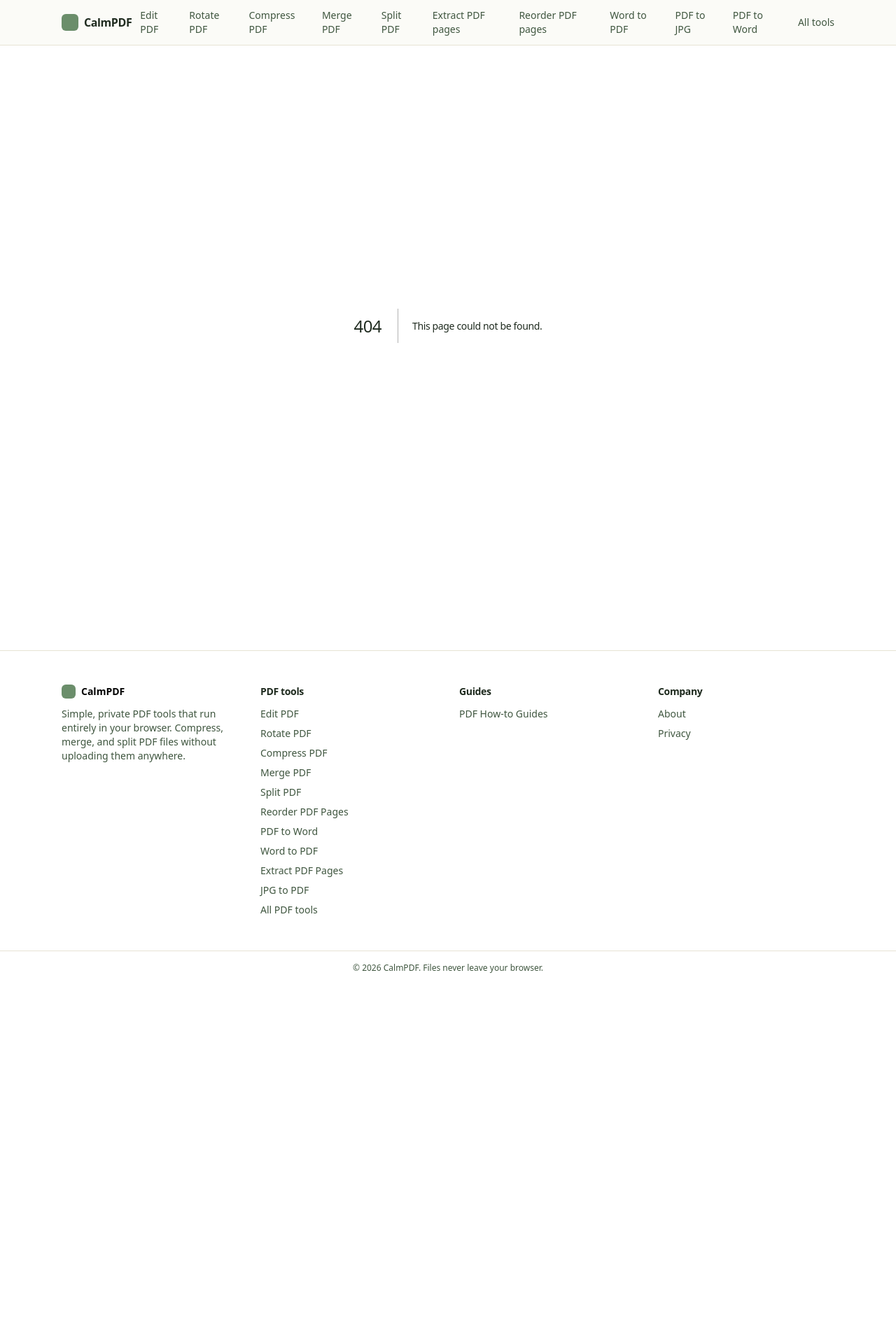
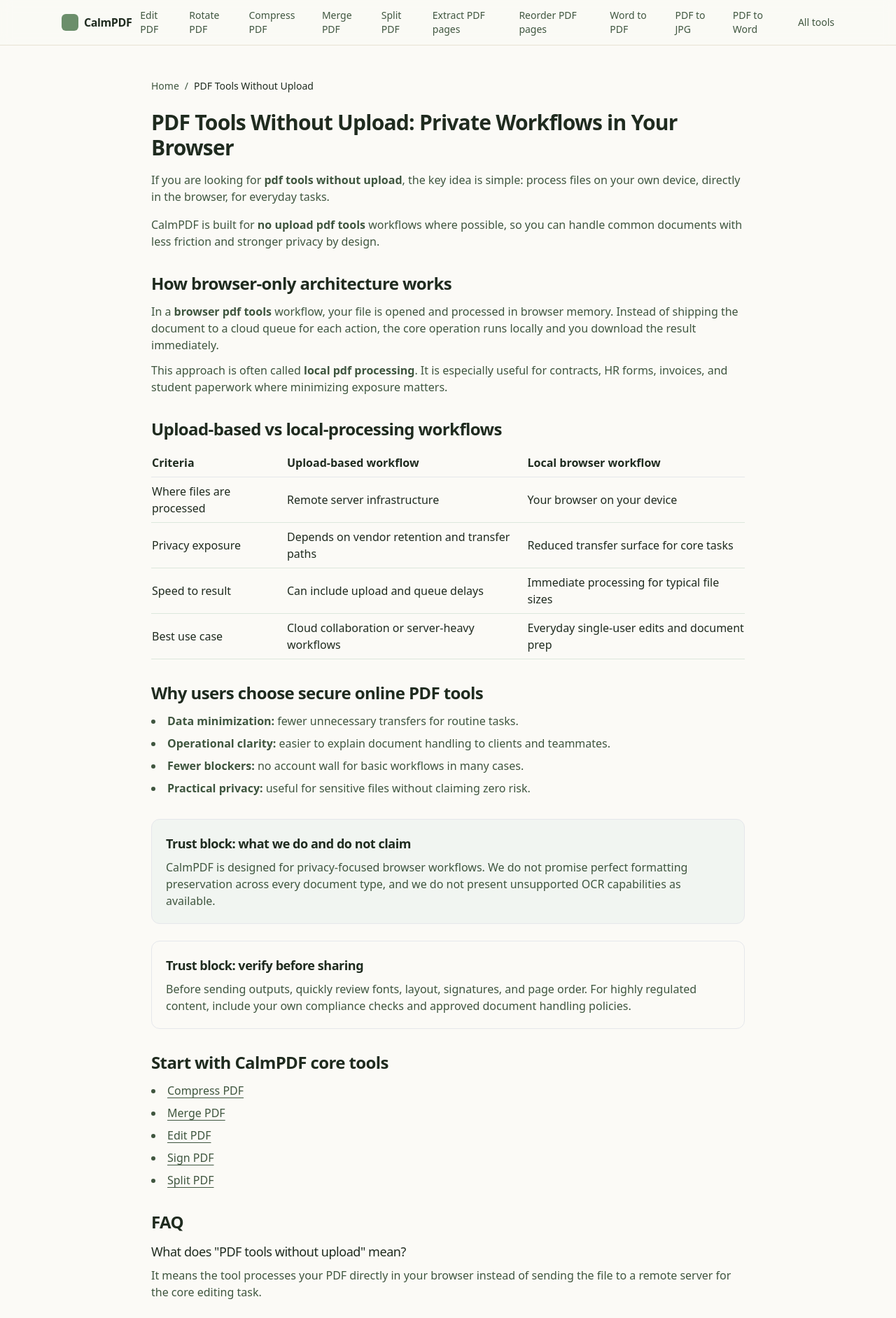
Before and after one commit to lorenzo-gu/calmpdf, a Next.js app: page /pdf-tools-without-upload in a window 1280 px wide. Before the commit this address had no page. Shown: the top 1883 px of the page at 70% size. Before the commit the page ends 1407 px from the top, so only its background shows below. Built offline with nearby package versions, Linux system fonts and the light colour scheme.

Commit message:
Add no-upload PDF tools pillar landing page

```diff
--- /dev/null
+++ b/src/app/pdf-tools-without-upload/page.tsx
@@ -0,0 +1,165 @@
+import type { Metadata } from "next";
+import Link from "next/link";
+import { SITE } from "@/lib/site";
+
+const PAGE_URL = `${SITE.url}/pdf-tools-without-upload`;
+
+const faqItems = [
+  {
+    question: "What does \"PDF tools without upload\" mean?",
+    answer:
+      "It means the tool processes your PDF directly in your browser instead of sending the file to a remote server for the core editing task.",
+  },
+  {
+    question: "Are no-upload PDF tools always 100% risk free?",
+    answer:
+      "No. They reduce exposure compared with upload-first workflows, but you should still review privacy policies and your own device security practices.",
+  },
+  {
+    question: "Can local browser PDF tools handle everyday tasks?",
+    answer:
+      "Yes. For common jobs like merge, split, compress, edit, and sign, browser-based workflows are usually enough for personal and business use.",
+  },
+  {
+    question: "Do browser PDF tools preserve every complex layout perfectly?",
+    answer:
+      "Not always. Complex fonts, unusual forms, and advanced document structures can behave differently across tools, so always review output before sharing.",
+  },
+];
+
+const faqSchema = {
+  "@context": "https://schema.org",
+  "@type": "FAQPage",
+  mainEntity: faqItems.map((item) => ({
+    "@type": "Question",
+    name: item.question,
+    acceptedAnswer: {
+      "@type": "Answer",
+      text: item.answer,
+    },
+  })),
+};
+
+export const metadata: Metadata = {
+  title: "PDF Tools Without Upload | CalmPDF",
+  description:
+    "Use PDF tools without upload requirements. Learn how local browser PDF processing works, why it improves privacy, and where to start with CalmPDF.",
+  alternates: { canonical: PAGE_URL },
+  openGraph: {
+    title: "PDF Tools Without Upload | CalmPDF",
+    description:
+      "A practical guide to no upload PDF tools, local processing, and secure browser workflows.",
+    url: PAGE_URL,
+    siteName: SITE.name,
+  },
+};
+
+export default function Page() {
+  return (
+    <main className="mx-auto max-w-4xl px-4 md:px-6 py-12">
+      <script type="application/ld+json" dangerouslySetInnerHTML={{ __html: JSON.stringify(faqSchema) }} />
+
+      <nav aria-label="Breadcrumb" className="text-sm text-sage-700 mb-6">
+        <Link href="/" className="no-underline hover:underline">Home</Link>
+        <span className="mx-2">/</span>
+        <span className="text-sage-900">PDF Tools Without Upload</span>
+      </nav>
+
+      <h1 className="text-3xl font-semibold tracking-tight mb-4">PDF Tools Without Upload: Private Workflows in Your Browser</h1>
+      <p className="text-sage-700 mb-4">
+        If you are looking for <strong>pdf tools without upload</strong>, the key idea is simple: process files on your own device,
+        directly in the browser, for everyday tasks.
+      </p>
+      <p className="text-sage-700 mb-8">
+        CalmPDF is built for <strong>no upload pdf tools</strong> workflows where possible, so you can handle common documents with less
+        friction and stronger privacy by design.
+      </p>
+
+      <h2 className="text-2xl font-semibold mb-3">How browser-only architecture works</h2>
+      <p className="text-sage-700 mb-3">
+        In a <strong>browser pdf tools</strong> workflow, your file is opened and processed in browser memory. Instead of shipping the
+        document to a cloud queue for each action, the core operation runs locally and you download the result immediately.
+      </p>
+      <p className="text-sage-700 mb-8">
+        This approach is often called <strong>local pdf processing</strong>. It is especially useful for contracts, HR forms, invoices,
+        and student paperwork where minimizing exposure matters.
+      </p>
+
+      <h2 className="text-2xl font-semibold mb-3">Upload-based vs local-processing workflows</h2>
+      <div className="overflow-x-auto mb-8">
+        <table className="w-full text-left border-collapse">
+          <thead>
+            <tr>
+              <th className="border-b border-sage-200 py-2">Criteria</th>
+              <th className="border-b border-sage-200 py-2">Upload-based workflow</th>
+              <th className="border-b border-sage-200 py-2">Local browser workflow</th>
+            </tr>
+          </thead>
+          <tbody>
+            <tr>
+              <td className="border-b border-sage-100 py-2 pr-4">Where files are processed</td>
+              <td className="border-b border-sage-100 py-2 pr-4">Remote server infrastructure</td>
+              <td className="border-b border-sage-100 py-2">Your browser on your device</td>
+            </tr>
+            <tr>
+              <td className="border-b border-sage-100 py-2 pr-4">Privacy exposure</td>
+              <td className="border-b border-sage-100 py-2 pr-4">Depends on vendor retention and transfer paths</td>
+              <td className="border-b border-sage-100 py-2">Reduced transfer surface for core tasks</td>
+            </tr>
+            <tr>
+              <td className="border-b border-sage-100 py-2 pr-4">Speed to result</td>
+              <td className="border-b border-sage-100 py-2 pr-4">Can include upload and queue delays</td>
+              <td className="border-b border-sage-100 py-2">Immediate processing for typical file sizes</td>
+            </tr>
+            <tr>
+              <td className="border-b border-sage-100 py-2 pr-4">Best use case</td>
+              <td className="border-b border-sage-100 py-2 pr-4">Cloud collaboration or server-heavy workflows</td>
+              <td className="border-b border-sage-100 py-2">Everyday single-user edits and document prep</td>
+            </tr>
+          </tbody>
+        </table>
+      </div>
+
+      <h2 className="text-2xl font-semibold mb-3">Why users choose secure online PDF tools</h2>
+      <ul className="list-disc list-inside text-sage-700 space-y-2 mb-8">
+        <li><strong>Data minimization:</strong> fewer unnecessary transfers for routine tasks.</li>
+        <li><strong>Operational clarity:</strong> easier to explain document handling to clients and teammates.</li>
+        <li><strong>Fewer blockers:</strong> no account wall for basic workflows in many cases.</li>
+        <li><strong>Practical privacy:</strong> useful for sensitive files without claiming zero risk.</li>
+      </ul>
+
+      <section className="rounded-xl border border-sage-200 bg-sage-50 p-5 mb-6">
+        <h3 className="text-lg font-semibold mb-2">Trust block: what we do and do not claim</h3>
+        <p className="text-sage-700">
+          CalmPDF is designed for privacy-focused browser workflows. We do not promise perfect formatting preservation across every
+          document type, and we do not present unsupported OCR capabilities as available.
+        </p>
+      </section>
+
+      <section className="rounded-xl border border-sage-200 p-5 mb-8">
+        <h3 className="text-lg font-semibold mb-2">Trust block: verify before sharing</h3>
+        <p className="text-sage-700">
+          Before sending outputs, quickly review fonts, layout, signatures, and page order. For highly regulated content, include
+          your own compliance checks and approved document handling policies.
+        </p>
+      </section>
+
+      <h2 className="text-2xl font-semibold mb-3">Start with CalmPDF core tools</h2>
+      <ul className="list-disc list-inside space-y-2 text-sage-700 mb-8">
+        <li><Link href="/compress-pdf" className="underline">Compress PDF</Link></li>
+        <li><Link href="/merge-pdf" className="underline">Merge PDF</Link></li>
+        <li><Link href="/edit-pdf" className="underline">Edit PDF</Link></li>
+        <li><Link href="/sign-pdf" className="underline">Sign PDF</Link></li>
+        <li><Link href="/split-pdf" className="underline">Split PDF</Link></li>
+      </ul>
+
+      <h2 className="text-2xl font-semibold mb-3">FAQ</h2>
+      {faqItems.map((faq) => (
+        <section key={faq.question} className="mb-5">
+          <h3 className="text-lg font-medium mb-2">{faq.question}</h3>
+          <p className="text-sage-700">{faq.answer}</p>
+        </section>
+      ))}
+    </main>
+  );
+}
--- a/src/content/routes.ts
+++ b/src/content/routes.ts
@@ -38,4 +38,5 @@ export const PROGRAMMATIC_SITEMAP_ROUTES: ProgrammaticSitemapRoute[] = [
   { slug: "browser-only-pdf-editor", lastModified: "2026-05-06", changeFrequency: "monthly", priority: 0.72 },
   { slug: "private-pdf-tools-online", lastModified: "2026-05-06", changeFrequency: "monthly", priority: 0.72 },
   { slug: "free-pdf-merger-without-signup", lastModified: "2026-05-06", changeFrequency: "monthly", priority: 0.72 },
+  { slug: "pdf-tools-without-upload", lastModified: "2026-05-09", changeFrequency: "monthly", priority: 0.74 },
 ];
```
